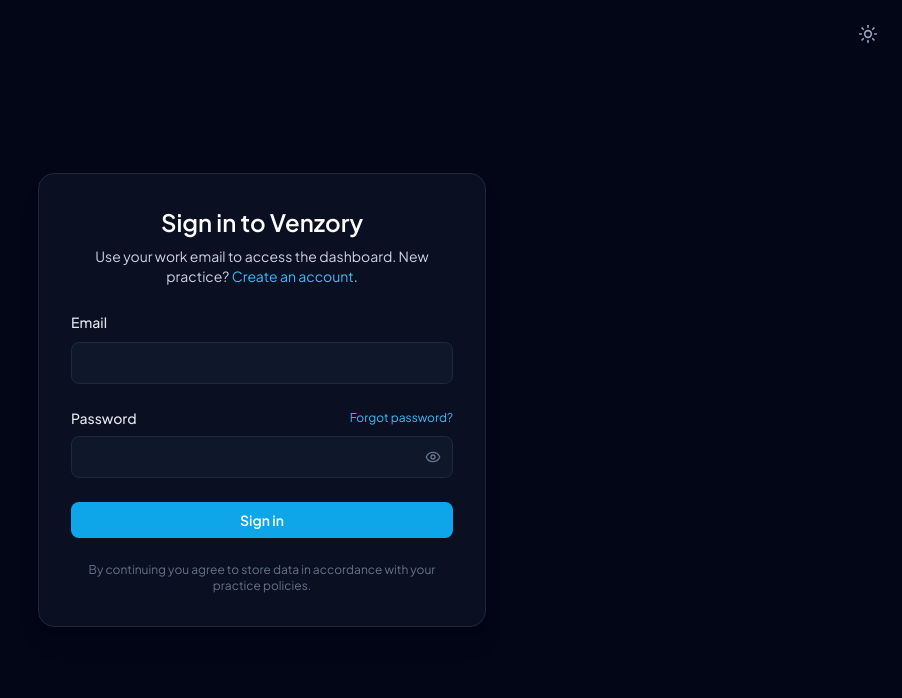
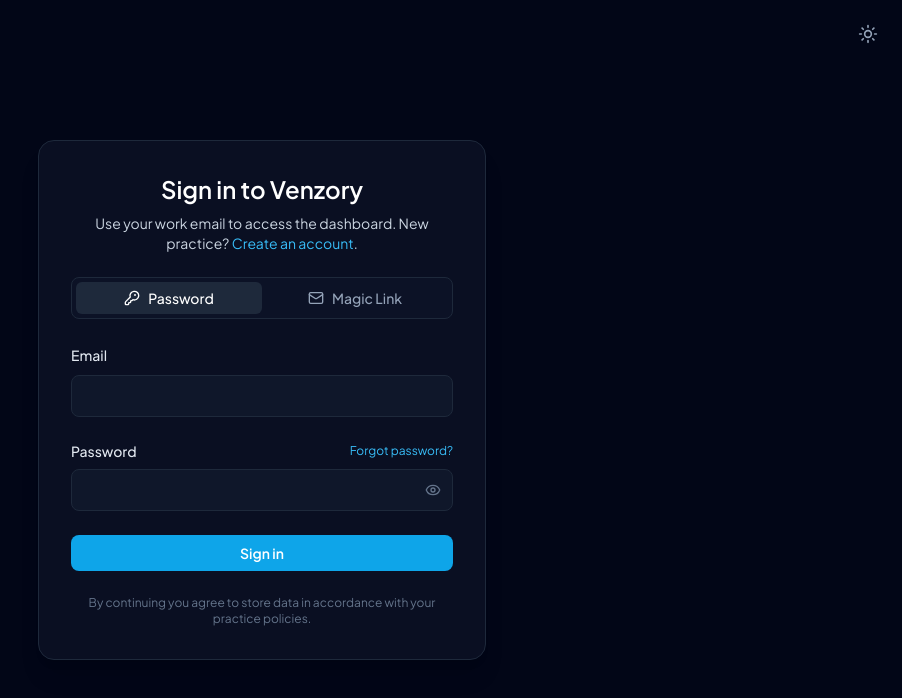
Before and after one commit to Venzory/Venzory, a Next.js app: page /login in a window 1280 px wide. Shown: the top 698 px of the page, without its empty margins (378-1280 px from the left). Built offline with nearby package versions, Linux system fonts and the light colour scheme.

Commit message:
Refactor auth for Edge Runtime compatibility: split auth config and fix middleware imports

```diff
--- a/app/api/auth/register/route.ts
+++ b/app/api/auth/register/route.ts
@@ -9,7 +9,13 @@
 const registerSchema = z.object({
   practiceName: z.string().min(2, 'Practice name is required').max(120),
   email: z.string().email('Invalid email format'),
-  password: z.string().min(8, 'Password must be at least 8 characters'),
+  password: z
+    .string()
+    .min(8, 'Password must be at least 8 characters')
+    .regex(
+      /^(?=.*[a-z])(?=.*[A-Z])(?=.*\d)/,
+      'Password must contain at least one uppercase letter, one lowercase letter, and one number'
+    ),
   name: z.string().min(1, 'Name is required').max(120),
 });
 
--- /dev/null
+++ b/auth.config.ts
@@ -0,0 +1,71 @@
+import type { NextAuthConfig } from 'next-auth';
+import { env } from '@/lib/env';
+
+export const authConfig = {
+  // Session Security:
+  // - 30-day max session lifetime
+  // - Session refreshes every 24h of activity
+  session: {
+    strategy: 'jwt',
+    maxAge: 30 * 24 * 60 * 60, // 30 days
+    updateAge: 24 * 60 * 60, // Refresh session every 24 hours of activity
+  },
+  trustHost: true,
+  secret: env.NEXTAUTH_SECRET,
+  // Cookie Security Configuration
+  cookies: {
+    sessionToken: {
+      name:
+        env.NODE_ENV === 'production'
+          ? '__Secure-next-auth.session-token'
+          : 'next-auth.session-token',
+      options: {
+        httpOnly: true,
+        sameSite: 'lax',
+        secure: env.NODE_ENV === 'production',
+        path: '/',
+      },
+    },
+  },
+  pages: {
+    signIn: '/login',
+    verifyRequest: '/auth/verify-request',
+  },
+  providers: [], // Configured in auth.ts
+  callbacks: {
+    // Simple session callback that doesn't rely on DB
+    async session({ session, token }) {
+      if (token) {
+        session.user = {
+          id: token.userId as string,
+          name: token.name as string | null,
+          email: token.email as string,
+          emailVerified: null,
+          image: token.image as string | null,
+          activePracticeId: token.activePracticeId as string | null,
+          memberships: (token.memberships as any[]) || [],
+        };
+      }
+      return session;
+    },
+    // Base JWT callback - extended in auth.ts for DB updates
+    async jwt({ token, user }) {
+      if (user) {
+        // Store user data in token on initial sign in
+        token.userId = user.id;
+        token.name = user.name;
+        token.email = user.email;
+        token.image = user.image;
+        token.activePracticeId = (user as any).memberships?.[0]?.practiceId ?? null;
+        token.memberships = (user as any).memberships?.map((m: any) => ({
+          id: m.id,
+          practiceId: m.practiceId,
+          role: m.role,
+          status: m.status,
+          practice: m.practice,
+        })) ?? [];
+      }
+      return token;
+    },
+  },
+} satisfies NextAuthConfig;
--- a/components/auth/login-form.tsx
+++ b/components/auth/login-form.tsx
@@ -4,18 +4,23 @@
 import { useRouter, useSearchParams } from 'next/navigation';
 import { signIn } from 'next-auth/react';
 import Link from 'next/link';
-import { Eye, EyeOff } from 'lucide-react';
+import { Eye, EyeOff, Mail, KeyRound } from 'lucide-react';
+import { cn } from '@/lib/utils';
 
 type FormState = {
   email: string;
   password: string;
 };
 
+type LoginMethod = 'credentials' | 'email';
+
 export function LoginForm() {
   const router = useRouter();
   const searchParams = useSearchParams();
+  const [method, setMethod] = useState<LoginMethod>('credentials');
   const [state, setState] = useState<FormState>({ email: '', password: '' });
   const [error, setError] = useState<string | null>(null);
+  const [success, setSuccess] = useState<string | null>(null);
   const [isSubmitting, setIsSubmitting] = useState(false);
   const [showPassword, setShowPassword] = useState(false);
 
@@ -30,9 +35,25 @@
   const handleSubmit = async (event: React.FormEvent<HTMLFormElement>) => {
     event.preventDefault();
     setError(null);
+    setSuccess(null);
     setIsSubmitting(true);
 
     try {
+      if (method === 'email') {
+        const result = await signIn('resend', {
+          email: state.email,
+          redirect: false,
+          callbackUrl,
+        });
+
+        if (result?.error) {
+          setError('Failed to send login link. Please try again.');
+        } else {
+          setSuccess('Check your email! We sent you a magic link to sign in.');
+          // Keep form disabled to prevent double submission, but allow switching back if needed
+        }
+        setIsSubmitting(false);
+      } else {
         const result = await signIn('credentials', {
           email: state.email,
           password: state.password,
@@ -49,6 +70,7 @@
           // Force a hard navigation to trigger middleware
           window.location.href = callbackUrl;
         }
+      }
     } catch (err) {
       setError('An unexpected error occurred.');
       setIsSubmitting(false);
@@ -58,15 +80,53 @@
   const disableForm = isSubmitting;
 
   return (
-    <form onSubmit={handleSubmit} className="space-y-6">
-      {resetSuccess ? (
+    <div className="space-y-6">
+      {resetSuccess && (
         <div className="rounded-lg border border-emerald-300 bg-emerald-50 p-4 dark:border-emerald-800 dark:bg-emerald-900/30">
           <p className="text-sm text-emerald-800 dark:text-emerald-300">
             Your password has been reset successfully. You can now sign in with your new password.
           </p>
         </div>
-      ) : null}
+      )}
 
+      <div className="flex rounded-lg border border-slate-200 bg-slate-50 p-1 dark:border-slate-800 dark:bg-slate-900/50">
+        <button
+          type="button"
+          onClick={() => {
+            setMethod('credentials');
+            setError(null);
+            setSuccess(null);
+          }}
+          className={cn(
+            'flex flex-1 items-center justify-center gap-2 rounded-md py-1.5 text-sm font-medium transition-all',
+            method === 'credentials'
+              ? 'bg-white text-slate-900 shadow-sm dark:bg-slate-800 dark:text-white'
+              : 'text-slate-500 hover:text-slate-900 dark:text-slate-400 dark:hover:text-slate-200'
+          )}
+        >
+          <KeyRound className="h-4 w-4" />
+          Password
+        </button>
+        <button
+          type="button"
+          onClick={() => {
+            setMethod('email');
+            setError(null);
+            setSuccess(null);
+          }}
+          className={cn(
+            'flex flex-1 items-center justify-center gap-2 rounded-md py-1.5 text-sm font-medium transition-all',
+            method === 'email'
+              ? 'bg-white text-slate-900 shadow-sm dark:bg-slate-800 dark:text-white'
+              : 'text-slate-500 hover:text-slate-900 dark:text-slate-400 dark:hover:text-slate-200'
+          )}
+        >
+          <Mail className="h-4 w-4" />
+          Magic Link
+        </button>
+      </div>
+
+      <form onSubmit={handleSubmit} className="space-y-6">
         <div className="space-y-2">
           <label htmlFor="email" className="text-sm font-medium text-slate-700 dark:text-slate-200">
             Email
@@ -84,12 +144,17 @@
           />
         </div>
 
+        {method === 'credentials' && (
           <div className="space-y-2">
             <div className="flex items-center justify-between">
               <label htmlFor="password" className="text-sm font-medium text-slate-700 dark:text-slate-200">
                 Password
               </label>
-          <Link href="/forgot-password" tabIndex={-1} className="text-xs text-sky-600 hover:text-sky-700 dark:text-sky-400 dark:hover:text-sky-300">
+              <Link
+                href="/forgot-password"
+                tabIndex={-1}
+                className="text-xs text-sky-600 hover:text-sky-700 dark:text-sky-400 dark:hover:text-sky-300"
+              >
                 Forgot password?
               </Link>
             </div>
@@ -115,15 +180,27 @@
               </button>
             </div>
           </div>
+        )}
 
         {error ? <p className="text-sm text-rose-600 dark:text-rose-400">{error}</p> : null}
+        {success ? <p className="text-sm text-emerald-600 dark:text-emerald-400">{success}</p> : null}
+
         <button
           type="submit"
-      disabled={disableForm}
-        className="w-full rounded-lg bg-sky-500 px-4 py-2 text-sm font-semibold text-white shadow-lg shadow-sky-500/30 transition hover:bg-sky-400 disabled:cursor-not-allowed disabled:opacity-70"
+          disabled={disableForm || (success !== null && method === 'email')}
+          className={cn(
+            "w-full rounded-lg px-4 py-2 text-sm font-semibold text-white shadow-lg transition disabled:cursor-not-allowed disabled:opacity-70",
+            method === 'email'
+              ? "bg-slate-800 hover:bg-slate-700 shadow-slate-500/30 dark:bg-slate-700 dark:hover:bg-slate-600"
+              : "bg-sky-500 hover:bg-sky-400 shadow-sky-500/30"
+          )}
         >
-      {disableForm ? 'Signing in…' : 'Sign in'}
+          {isSubmitting
+            ? (method === 'email' ? 'Sending Link…' : 'Signing in…')
+            : (method === 'email' ? 'Send Magic Link' : 'Sign in')
+          }
         </button>
       </form>
+    </div>
   );
 }
--- a/lib/env.ts
+++ b/lib/env.ts
@@ -50,6 +50,7 @@
   DATABASE_URL: postgresUrlSchema,
   NEXTAUTH_SECRET: secretSchema('NEXTAUTH_SECRET'),
   CSRF_SECRET: secretSchema('CSRF_SECRET'),
+  EMAIL_FROM: z.string().email().default('noreply@venzory.com'),
 });
 
 /**
@@ -160,7 +161,12 @@
     console.error('   See .env.example for a complete list of required variables.');
     console.error('');
 
-    throw new Error('Environment validation failed - see errors above');
+    const errorMessages = parsed.error.issues.map((issue) => {
+      const path = issue.path.join('.');
+      return `${path}: ${issue.message}`;
+    }).join(', ');
+
+    throw new Error(`Environment validation failed: ${errorMessages}`);
   }
 
   return parsed.data;
--- a/lib/rate-limit.ts
+++ b/lib/rate-limit.ts
@@ -321,10 +321,10 @@
  * Pre-configured rate limiters for common use cases
  */
 
-// Login attempts: 5 per 15 minutes
+// Login attempts: 10 per 15 minutes
 export const loginRateLimiter = createRateLimiter({
   id: 'login',
-  limit: 5,
+  limit: 10,
   windowMs: 15 * 60 * 1000, // 15 minutes
   failClosed: true,
 });
--- a/middleware.ts
+++ b/middleware.ts
@@ -1,7 +1,7 @@
 import { NextResponse } from 'next/server';
 import type { NextRequest } from 'next/server';
 
-import { auth } from '@/auth';
+import { auth } from '@/auth.edge';
 import { checkRouteAccess } from '@/lib/route-guards';
 import { generateCSP } from '@/lib/csp';
 import { createSignedCsrfToken, getCsrfTokenFromCookie, parseAndVerifySignedToken } from '@/lib/csrf';
```
Also changed, not shown: auth.edge.ts (added, +7 -0 lines), auth.ts (+16 -53 lines), 1 other file (tests, documents, lock files or other folders). Lines whose indentation alone changed are shown as unchanged.
